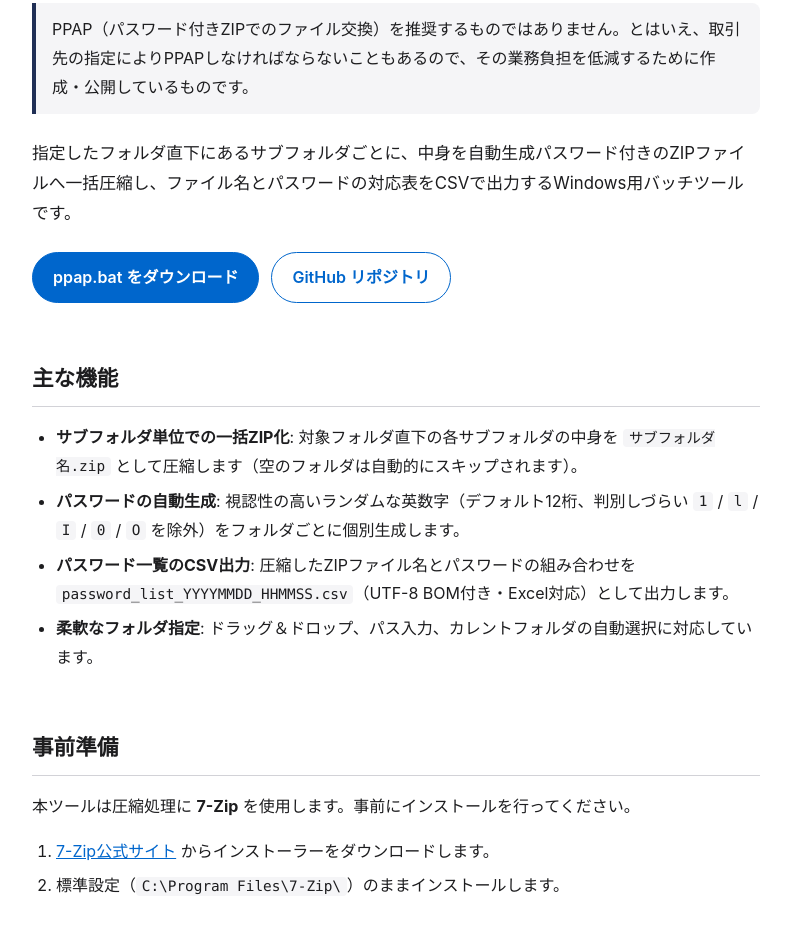
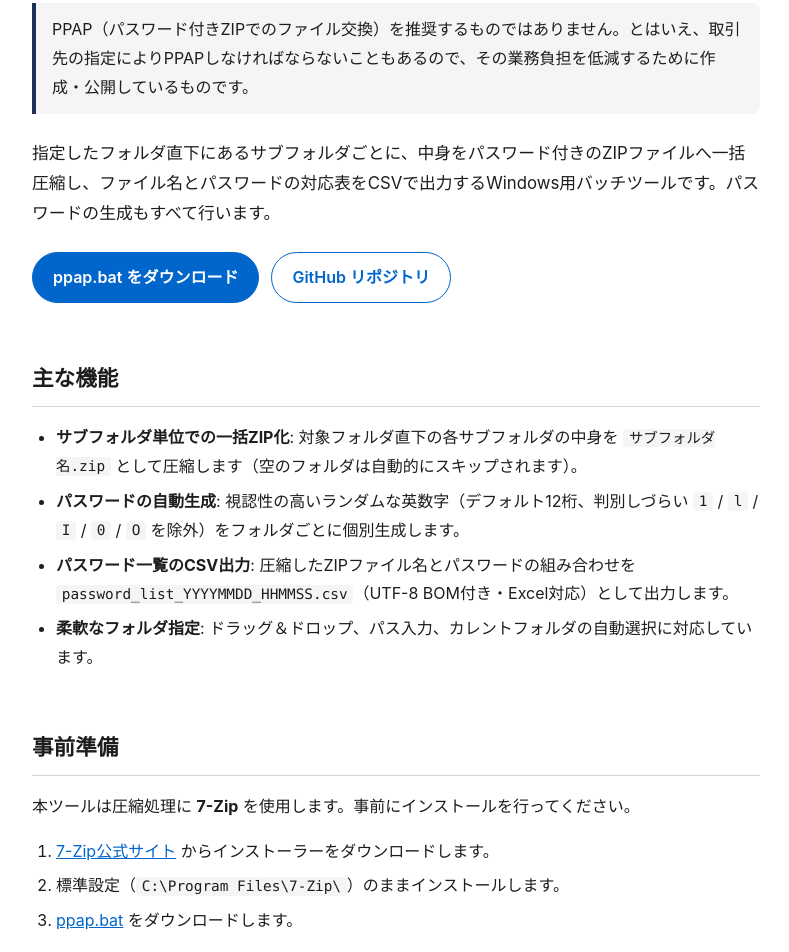
Before and after one commit to kwaka1208/lets-ppap, a plain HTML site: page index.html in a window 1280 px wide. Shown: the part 100-1052 px from the top of the page, without its empty margins (244-1033 px from the left). Drawn offline with Linux system fonts and the light colour scheme.

Commit message:
Sync index.html with README updates
Co-Authored-By: Claude Opus 5.5 <noreply@anthropic.com>
Claude-Session: https://claude.ai/code/session_01HaYBuqLaCNU96Aw3QttxnM

```diff
--- a/index.html
+++ b/index.html
@@ -88,7 +88,7 @@
 <main>
   <h1>フォルダ一括パスワード付きZIP圧縮ツール (<code>ppap.bat</code>)</h1>
   <p class="notice">PPAP（パスワード付きZIPでのファイル交換）を推奨するものではありません。とはいえ、取引先の指定によりPPAPしなければならないこともあるので、その業務負担を低減するために作成・公開しているものです。</p>
-  <p class="lead">指定したフォルダ直下にあるサブフォルダごとに、中身を自動生成パスワード付きのZIPファイルへ一括圧縮し、ファイル名とパスワードの対応表をCSVで出力するWindows用バッチツールです。</p>
+  <p class="lead">指定したフォルダ直下にあるサブフォルダごとに、中身をパスワード付きのZIPファイルへ一括圧縮し、ファイル名とパスワードの対応表をCSVで出力するWindows用バッチツールです。パスワードの生成もすべて行います。</p>
   <div class="actions">
     <a class="button primary" href="ppap.bat" download>ppap.bat をダウンロード</a>
     <a class="button" href="https://github.com/kwaka1208/lets-ppap">GitHub リポジトリ</a>
@@ -107,6 +107,7 @@
   <ol>
     <li><a href="https://7-zip.opensource.jp/">7-Zip公式サイト</a> からインストーラーをダウンロードします。</li>
     <li>標準設定（<code>C:\Program Files\7-Zip\</code>）のままインストールします。</li>
+    <li><a href="ppap.bat" download>ppap.bat</a> をダウンロードします。</li>
   </ol>
 
   <h2>使い方</h2>
```
